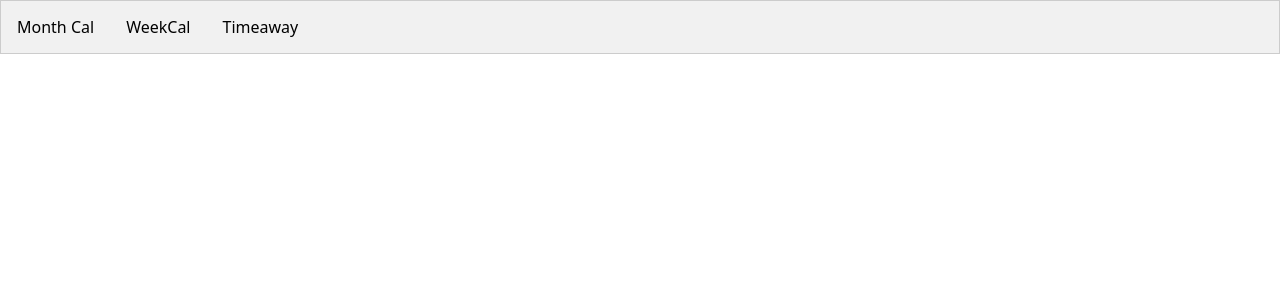
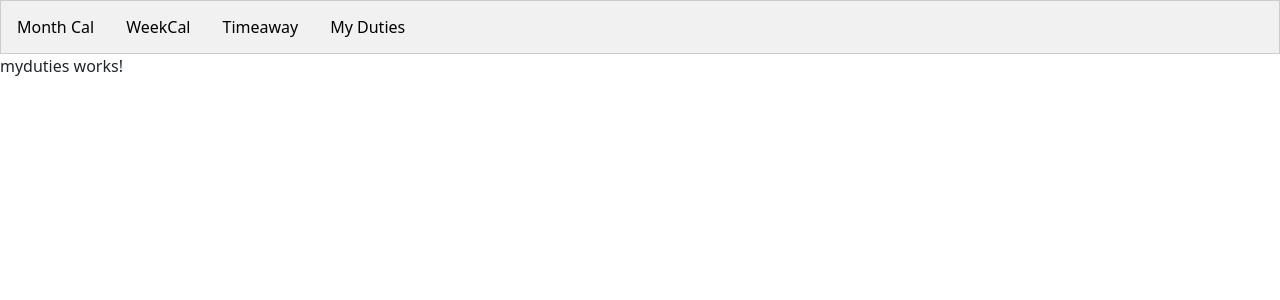
Before and after one commit to flonberg/PhysicsCoverage, an Angular app: page /Myduties/1 in a window 1280 px wide. Before the commit this address led to /. Shown: the top 300 px of the page. Built offline with nearby package versions, Linux system fonts and the light colour scheme.

Commit message:
my duties component

```diff
--- a/src/app/app.component.html
+++ b/src/app/app.component.html
@@ -5,6 +5,7 @@
   <button [routerLink]="['/Month', id]">Month Cal</button>
   <button [routerLink]="['/Week', id]">WeekCal</button>
   <button [routerLink]="['/Timeaway', id]">Timeaway</button>
+  <button [routerLink]="['/Myduties', id]">My Duties</button>
 
 </div>
 
--- a/src/app/app.routes.ts
+++ b/src/app/app.routes.ts
@@ -2,13 +2,15 @@ import { Routes } from '@angular/router';
 import { MonthCalComponent } from './month-cal/month-cal.component';
 import { WeekCalComponent } from './week-cal/week-cal.component';
 import { TimeawayComponent } from './timeaway/timeaway.component';
+import { MydutiesComponent } from './myduties/myduties.component';
 
 
 export const routes: Routes = [
     {path: '', component: MonthCalComponent},
     {path: 'Week/:id', component: WeekCalComponent},
     {path: 'Month/:id', component: MonthCalComponent},
-   {path: 'Timeaway/:id', component: TimeawayComponent},
+    {path: 'Timeaway/:id', component: TimeawayComponent},
+    {path: 'Myduties/:id', component: MydutiesComponent},
     {path: '*', component: MonthCalComponent},
 
 ];
--- /dev/null
+++ b/src/app/myduties/myduties.component.html
@@ -0,0 +1 @@
+<p>myduties works!</p>
```
Also changed, not shown: src/app/myduties/myduties.component.ts (added, +12 -0 lines), src/app/myduties/myduties.component.css (added), 1 other file (tests, documents, lock files or other folders).
